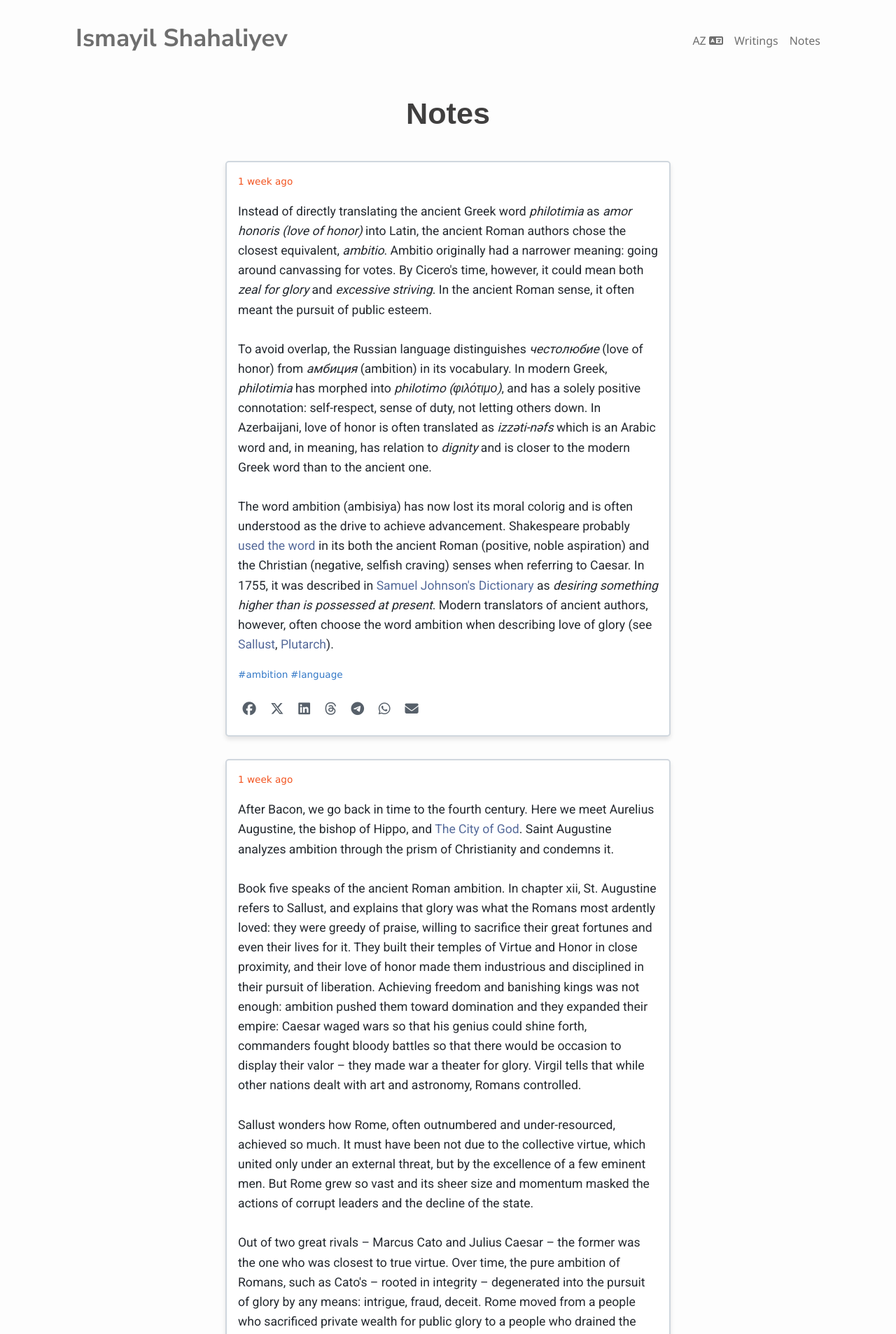
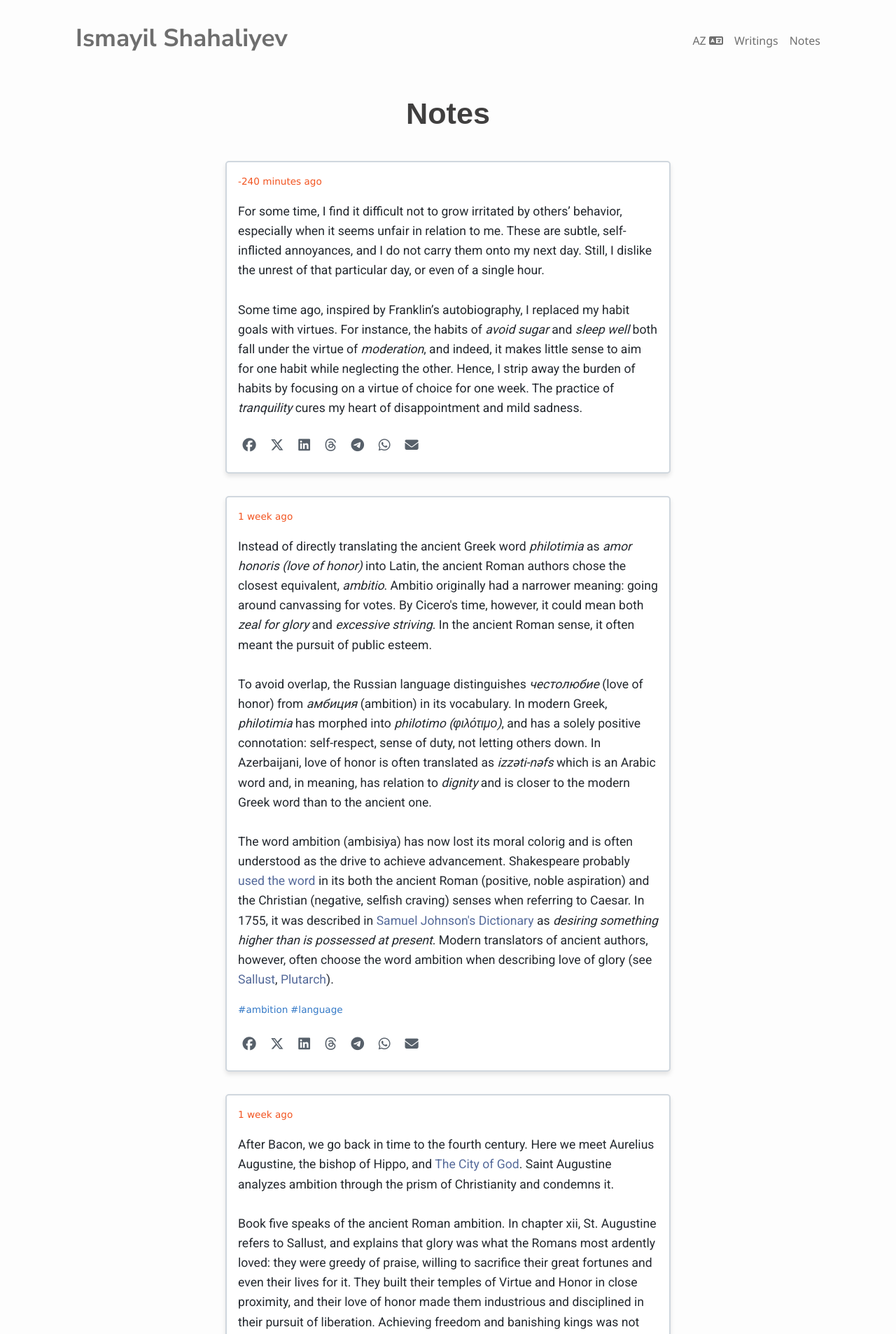
Before and after one commit to shahaliyev/shahaliyev.github.io, a Jekyll site: the page built from notes.html, in a window 1280 px wide. Shown: the top 1907 px of the page at 70% size. Built offline with Jekyll 4.4.1, drawn with Linux system fonts in a browser that asks for light colours; nearby versions of some CDN libraries.

Commit message:
virtue note

```diff
--- a/notes.html
+++ b/notes.html
@@ -15,6 +15,14 @@ layout: default
 </style>
 
 <article>
+{%
+  include note.html
+  date="Sep 6, 2025, 02:01 AM"
+      content="For some time, I find it difficult not to grow irritated by others’ behavior, especially when it seems unfair in relation to me. These are subtle, self-inflicted annoyances, and I do not carry them onto my next day. Still, I dislike the unrest of that particular day, or even of a single hour.
+      <br><br>
+      Some time ago, inspired by Franklin’s autobiography, I replaced my habit goals with virtues. For instance, the habits of <em>avoid sugar</em> and <em>sleep well</em> both fall under the virtue of <em>moderation</em>, and indeed, it makes little sense to aim for one habit while neglecting the other. Hence, I strip away the burden of habits by focusing on a virtue of choice for one week. The practice of <em>tranquility</em> cures my heart of disappointment and mild sadness."
+    %}
+
      {%
       include note.html
       date="Aug 29, 2025, 02:08 AM"
```
